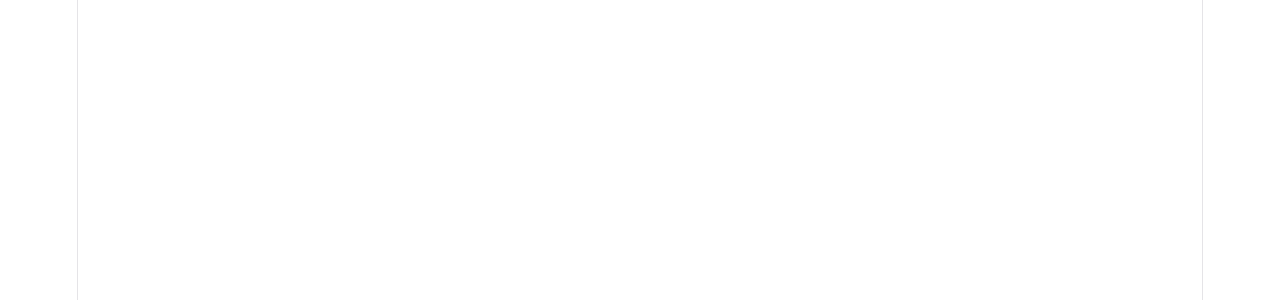
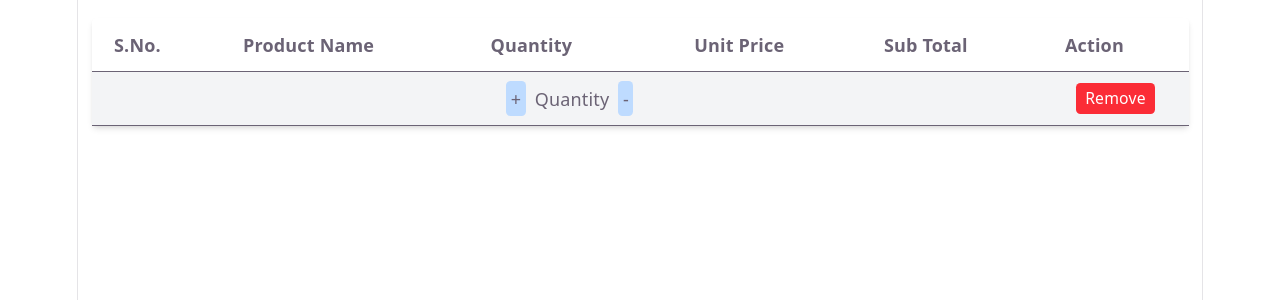
Before and after one commit to jpatidar-1998/SmartPOS-Retail-Billing-System, a React (Vite) app in the folder SmartPOS-retail-billing-system/: page /billing in a window 1280 px wide. Shown: the top 300 px of the page. Built offline with nearby package versions, Linux system fonts and the light colour scheme.

Commit message:
Build billing cart interface and quantity actions

```diff
--- a/SmartPOS-retail-billing-system/src/pages/Billing.tsx
+++ b/SmartPOS-retail-billing-system/src/pages/Billing.tsx
@@ -1,3 +1,36 @@
 export default function Billing() {
-  return <></>;
+  return (
+    <div className="px-3 py-4 flex justify-center">
+      <table className="w-full text-md bg-white shadow-md rounded mb-4">
+        <thead>
+          <tr className="border-b">
+            <th className="text-left p-3 px-5">S.No.</th>
+            <th className="text-left p-3 px-5">Product Name</th>
+            <th className="text-left p-3 px-5">Quantity</th>
+            <th className="text-left p-3 px-5">Unit Price</th>
+            <th className="text-left p-3 px-5">Sub Total</th>
+            <th className="text-left p-3 px-5">Action</th>
+          </tr>
+        </thead>
+        <tbody>
+          <tr className="my-4 border-b hover:bg-orange-100 bg-gray-100">
+            <td></td>
+            <td></td>
+            <td>
+              <button className="px-1 py-1 m-2 bg-blue-200 rounded">+</button>
+              Quantity
+              <button className="px-1 py-1 m-2 bg-blue-200 rounded">-</button>
+            </td>
+            <td></td>
+            <td></td>
+            <td>
+              <button className="my-2 text-sm bg-red-500 hover:bg-red-700 text-white py-1 px-2 rounded focus:outline-none focus:shadow-outline">
+                Remove
+              </button>
+            </td>
+          </tr>
+        </tbody>
+      </table>
+    </div>
+  );
 }
```
